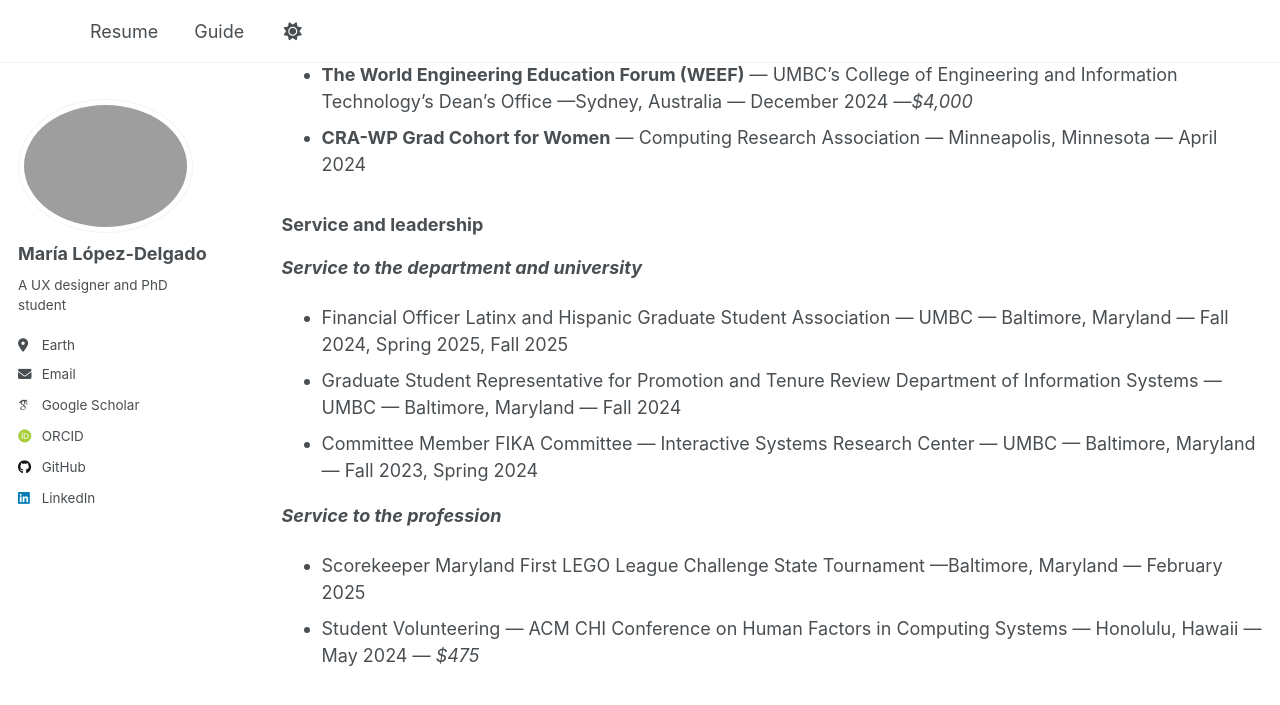
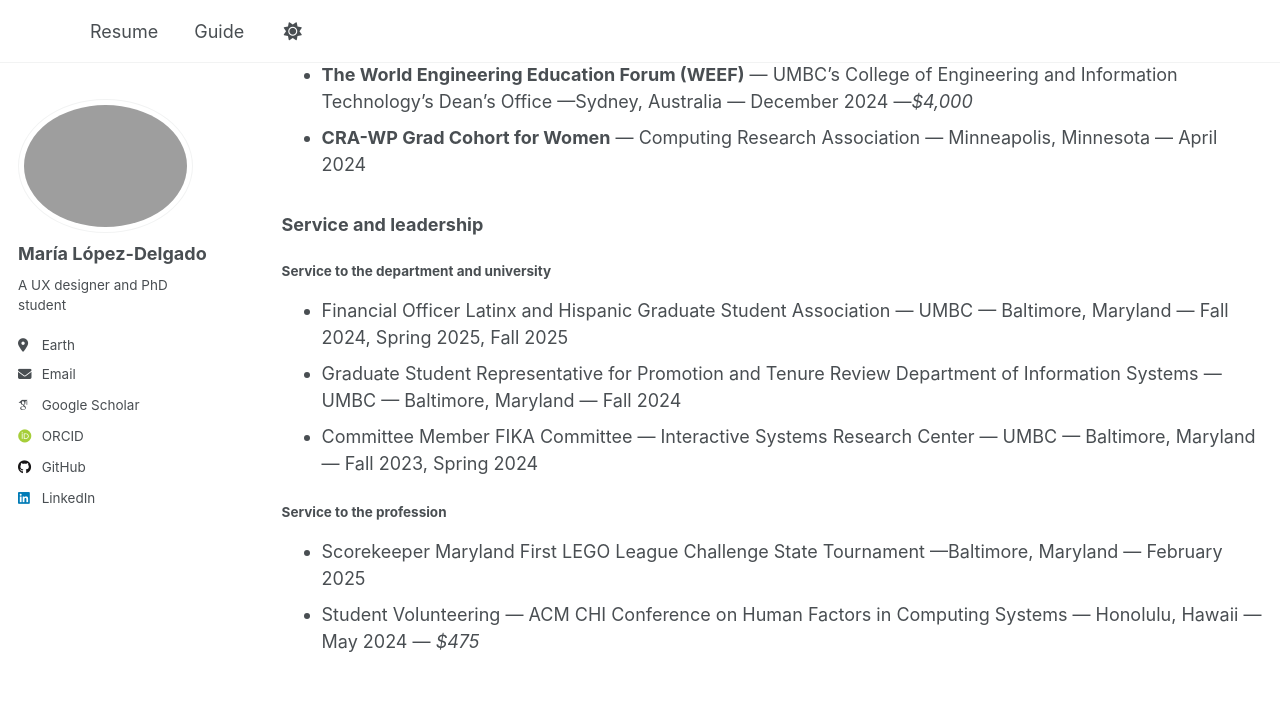
Before and after one commit to maria-lopez-delgado/maria-lopez-delgado.github.io, a Jekyll site: the page built from _pages/resume.md, in a window 1280 px wide and 900 px high, scrolled down 4755 px. Shown: the top 705 px of the window. Built offline with Jekyll 4.4.1, drawn with Linux system fonts in a browser that asks for light colours; some web fonts are replaced; a script that is not in the unit is left out.

```diff
--- a/_pages/resume.md
+++ b/_pages/resume.md
@@ -143,12 +143,12 @@ interactions.
 
 ### Service and leadership
 
-***Service to the department and university***
+##### Service to the department and university
 * Financial Officer Latinx and Hispanic Graduate Student Association — UMBC — Baltimore, Maryland — Fall 2024, Spring 2025, Fall 2025
 * Graduate Student Representative for Promotion and Tenure Review Department of Information Systems —
 UMBC — Baltimore, Maryland — Fall 2024
 * Committee Member FIKA Committee — Interactive Systems Research Center — UMBC — Baltimore, Maryland — Fall 2023, Spring 2024
 
-***Service to the profession***
+##### Service to the profession
 * Scorekeeper Maryland First LEGO League Challenge State Tournament —Baltimore, Maryland — February 2025
 * Student Volunteering — ACM CHI Conference on Human Factors in Computing Systems — Honolulu, Hawaii — May 2024 — *$475*
```
